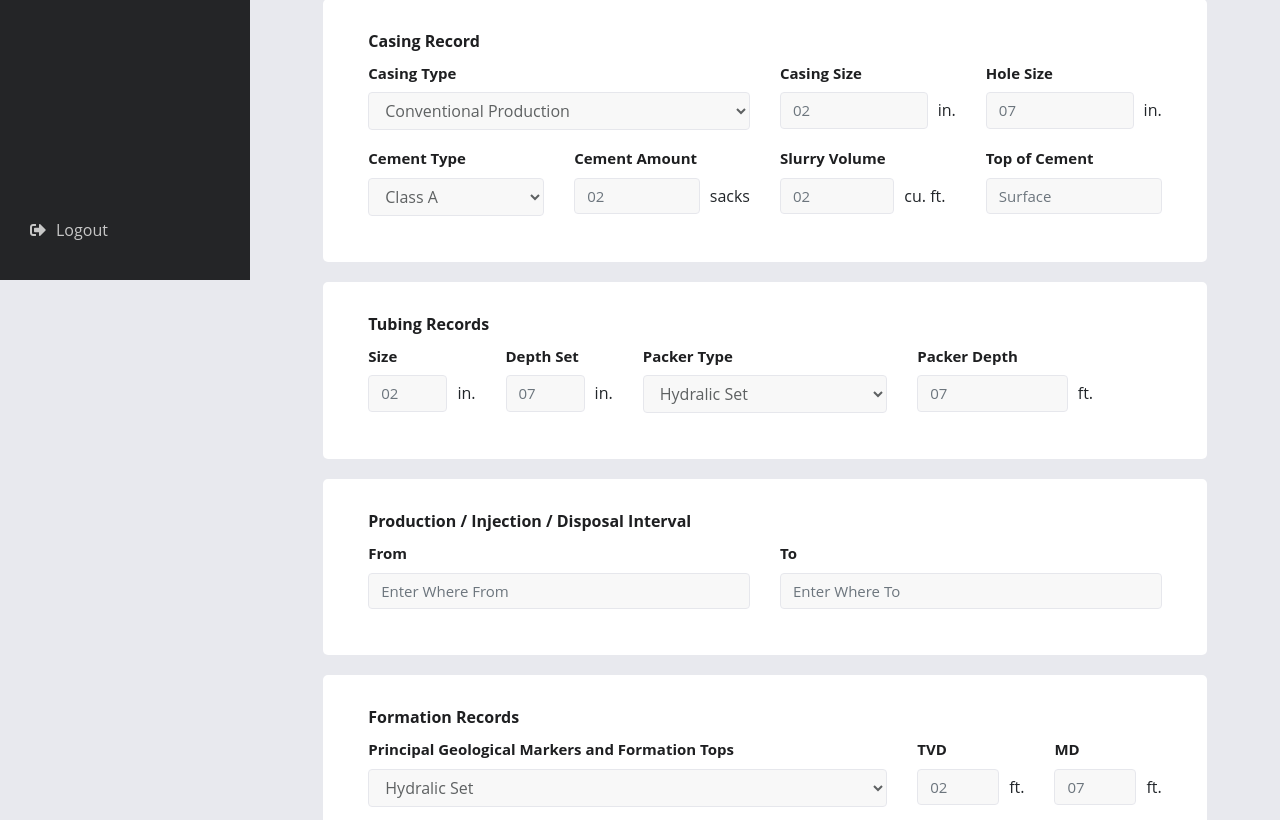
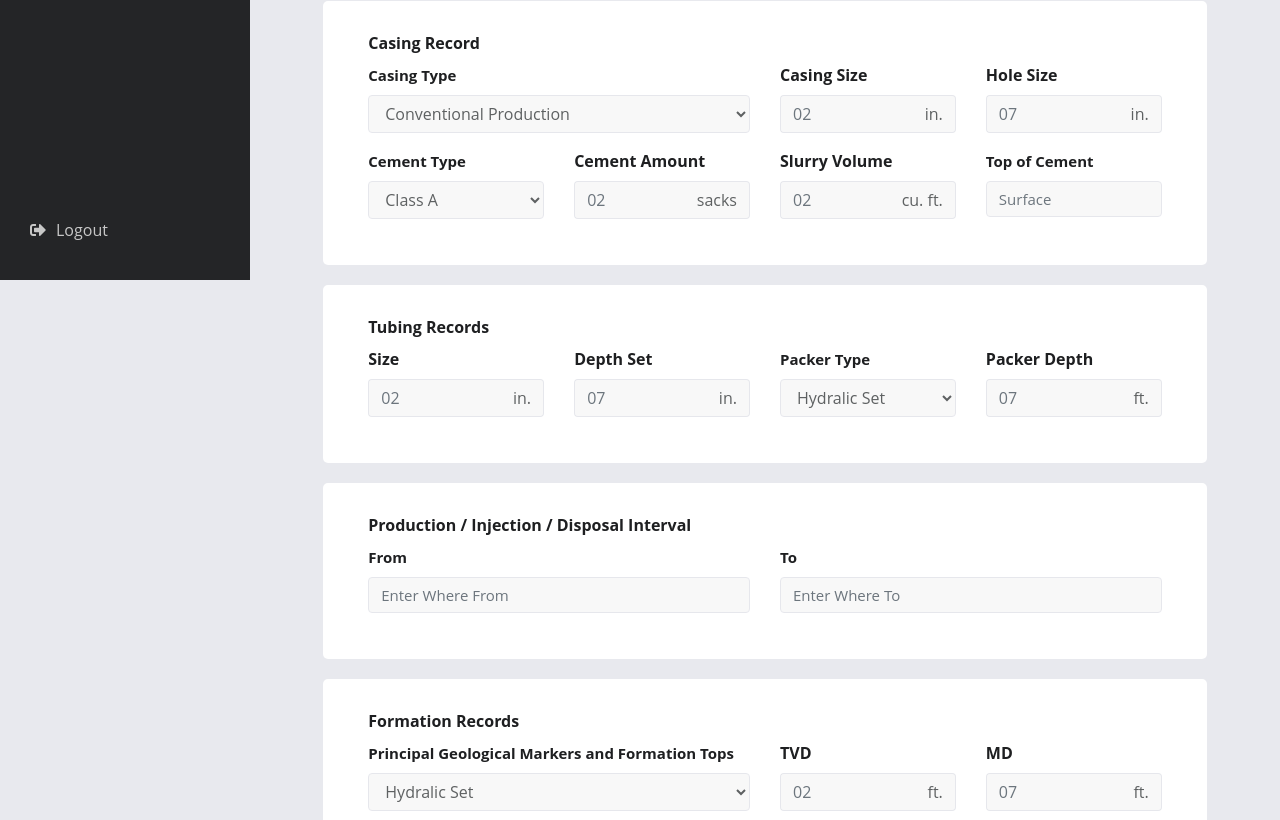
Before and after one commit to Dgarza0413/engauge, a React (Create React App) app in the folder client/: page /w2 in a window 1280 px wide. Shown: the part 540-1360 px from the top of the page. Built offline with nearby package versions, Linux system fonts and the light colour scheme.

Commit message:
modified form w-2

```diff
--- a/client/src/components/Form/index.js
+++ b/client/src/components/Form/index.js
@@ -1,5 +1,5 @@
 import React from "react";
-import { Form } from "react-bootstrap";
+import { Form, InputGroup, FormControl } from "react-bootstrap";
 import "./style.css";
 
 // This file exports the Input, TextArea, and FormBtn components
@@ -14,13 +14,19 @@ export function StringInput(props) {
 
 export function NumberInput(props) {
     return (
-        <Form.Group>
+        <div>
             <Form.Label>{props.label}</Form.Label>
-            <div className="number-group">
-                <Form.Control type="number" name={props.name} value={props.value} onChange={props.onChange} placeholder={props.placeholder} style={{width: props.width || "100%"}} />
-                <p>{props.unit}</p>
-            </div>
-        </Form.Group>
+            <InputGroup className="mb-3">
+                <FormControl type="text" name={props.name} value={props.value} onChange={props.onChange} placeholder={props.placeholder} style={{ borderRight: 0 }} />
+                { props.unit &&
+                    <InputGroup.Append>
+                        <InputGroup.Text id="basic-addon2">{props.unit}</InputGroup.Text>
+                    </InputGroup.Append>
+                }
+
+            </InputGroup>
+        </div>
+
     );
 }
 
--- a/client/src/components/Form/style.css
+++ b/client/src/components/Form/style.css
@@ -38,3 +38,11 @@
     margin-bottom: 0;
     margin-left: 10px;
 }
+
+.input-group-text {
+    background-color: #f8f8f8;
+    border-left: 0;
+    border-color: #e6e7ec;
+    font-weight: 500;
+    color: #5e6162;
+}
--- a/client/src/components/FormInput/index.js
+++ b/client/src/components/FormInput/index.js
@@ -203,7 +203,7 @@ class W2Form extends Component {
                                 <Col lg="2">
                                     <NumberInput label="Hours Tested" placeholder="02" />
                                 </Col>
-                                <Col lg="3">
+                                <Col lg="4">
                                     <Select label="Production Method">
                                         <option>Gas Lift</option>
                                         <option>2</option>
@@ -212,10 +212,7 @@ class W2Form extends Component {
                                         <option>5</option>
                                     </Select>
                                 </Col>
-                                <Col lg="2">
-                                    <NumberInput label="Pump Size" placeholder="90.000" />
-                                </Col>
-                                <Col lg="2">
+                                <Col lg="3">
                                     <NumberInput label="Choke Size" placeholder="90.000" />
                                 </Col>
                             </Row>
@@ -295,13 +292,13 @@ class W2Form extends Component {
                         <Container>
                             <Form.Label>Tubing Records</Form.Label>
                             <Row>
-                                <Col lg="2">
+                                <Col lg="3">
                                     <NumberInput label="Size" placeholder="02" unit="in." />
                                 </Col>
-                                <Col lg="2">
+                                <Col lg="3">
                                     <NumberInput label="Depth Set" placeholder="07" unit="in." />
                                 </Col>
-                                <Col lg="4">
+                                <Col lg="3">
                                     <Select label="Packer Type">
                                         <option>Hydralic Set</option>
                                         <option>2</option>
@@ -333,7 +330,7 @@ class W2Form extends Component {
                         <Container>
                             <Form.Label>Formation Records</Form.Label>
                             <Row>
-                                <Col lg="8">
+                                <Col lg="6">
                                     <Select label="Principal Geological Markers and Formation Tops">
                                         <option>Hydralic Set</option>
                                         <option>2</option>
@@ -342,10 +339,10 @@ class W2Form extends Component {
                                         <option>5</option>
                                     </Select>
                                 </Col>
-                                <Col lg="2">
+                                <Col lg="3">
                                     <NumberInput label="TVD" placeholder="02" unit="ft." />
                                 </Col>
-                                <Col lg="2">
+                                <Col lg="3">
                                     <NumberInput label="MD" placeholder="07" unit="ft." />
                                 </Col>
                             </Row>
```
